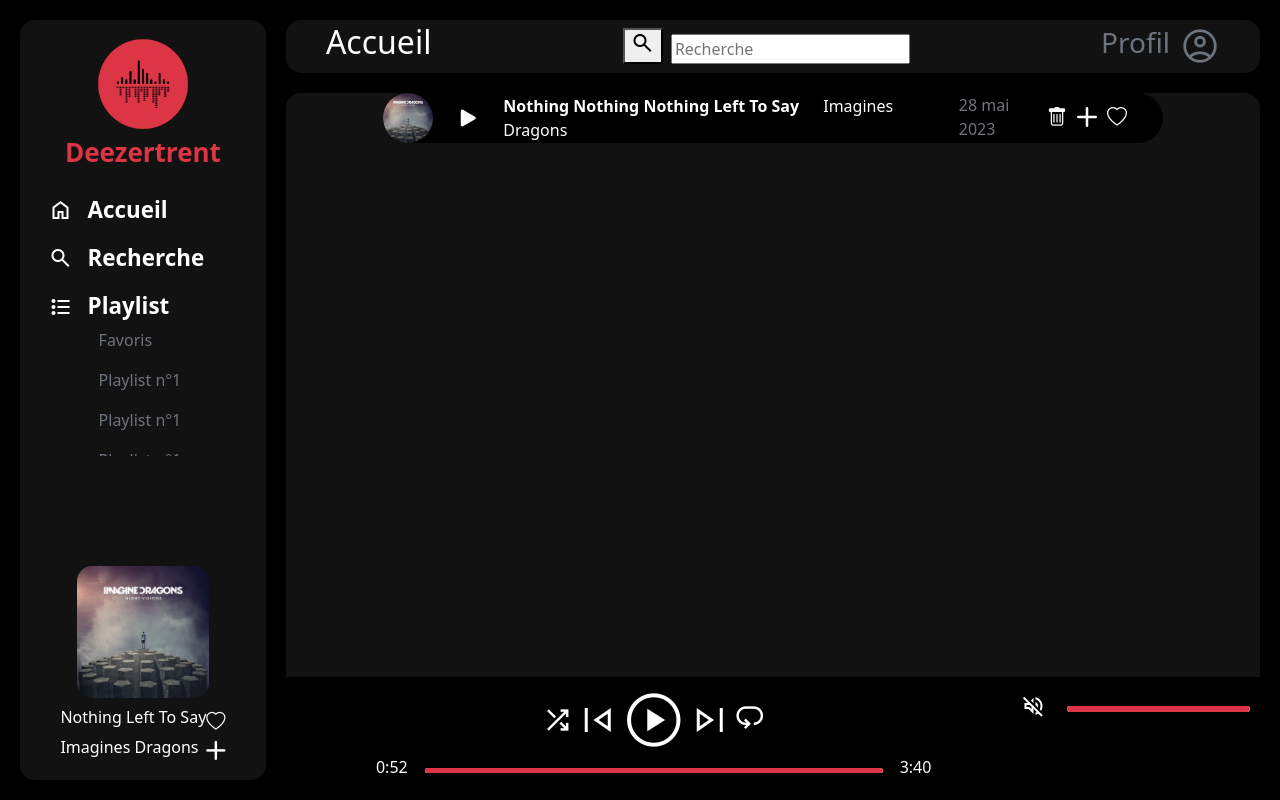
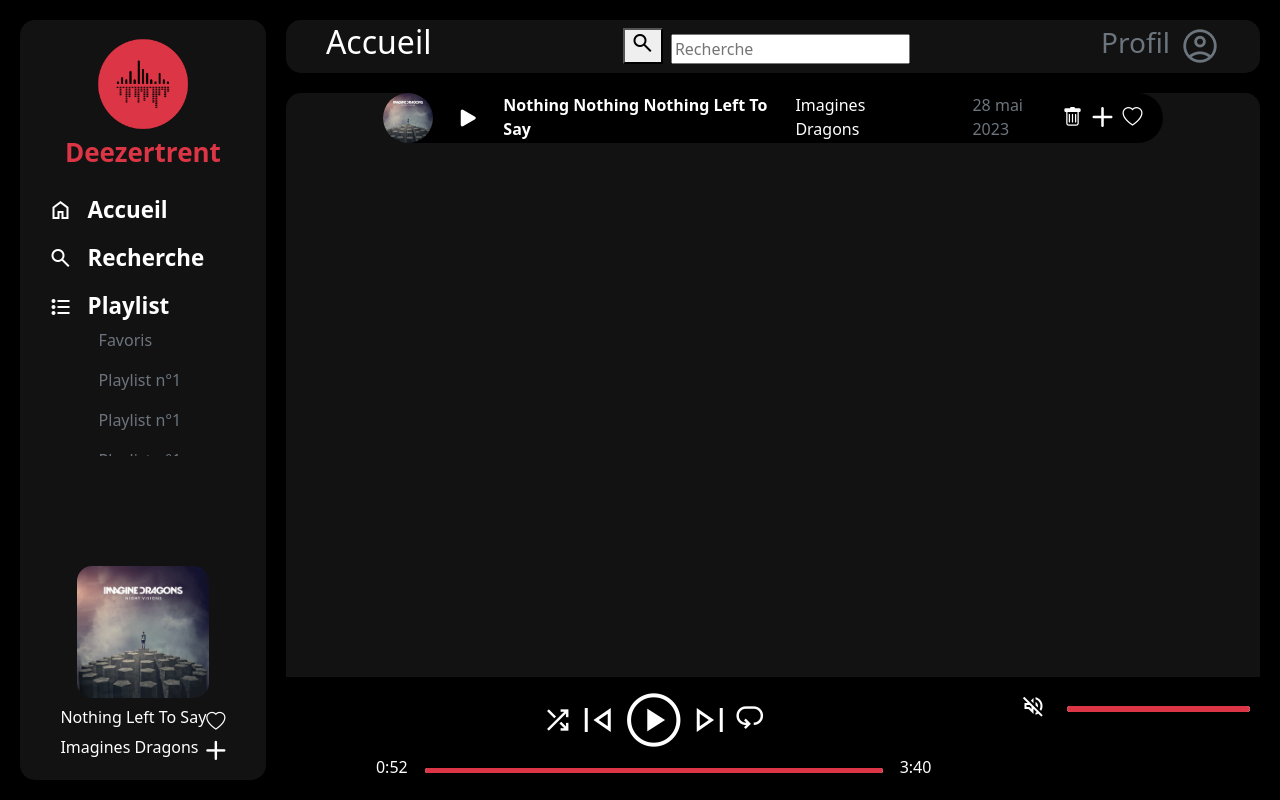
Before and after one commit to stonelec/deezertrent, a PHP site: page /web/accueil.php in a window 1280 px wide. Run offline with PHP 8.4, Linux system fonts and the light colour scheme.

Commit message:
add list

```diff
--- a/web/accueil.php
+++ b/web/accueil.php
@@ -135,7 +135,7 @@
 <!--                    </div>-->
                     <ul class="list-infos list-group justify-content-center">
 
-                        <li class="infos d-flex justify-content-between align-items-center" click-stop-propagation onclick=" console.log('track');">
+                        <li class="infos d-flex justify-content-between align-items-center"  onclick=" console.log('track');">
                             <div class="infos-left-part d-flex align-items-center">
                                 <div>
                                     <img class="music-image infos-left-part " src="images/imaginedragons_nightvisions.png"  alt=".....">
@@ -143,14 +143,9 @@
                                 <div>
                                     <i class="bi bi-play-fill button button-track infos-left-part infos-left-play" onclick="console.log('play');"></i>
                                 </div>
-                                <div>
+                                <div class="d-flex flex-row">
                                     <h7 class="infos-left-part overflow" style="font-weight: bolder;">Nothing Nothing Nothing Left To Say</h7>
                                     <h7 class="infos-left-part overflow">Imagines Dragons</h7>
-                    <div id="search_result">
-                        <!-- Resultats de la recherche -->
-
-
-
                                 </div>
                             </div>
                             <div class="infos-right d-flex flex-row align-items-center">
--- a/web/style.css
+++ b/web/style.css
@@ -156,7 +156,7 @@ html .menu .logo-image{
 .list-infos  .infos{
     background-color: black;
     border-radius: 100px;
-    padding-right: 2%;
+    padding-right: 20px;
     margin-bottom: 5px;
     height: 50px;
     cursor: pointer;
```
